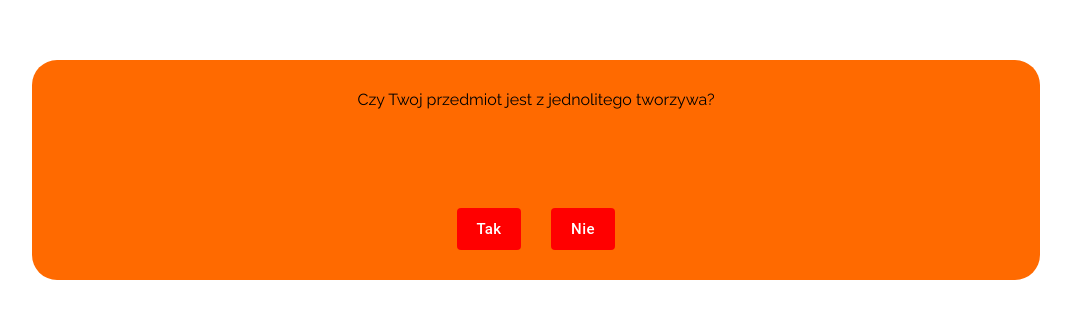
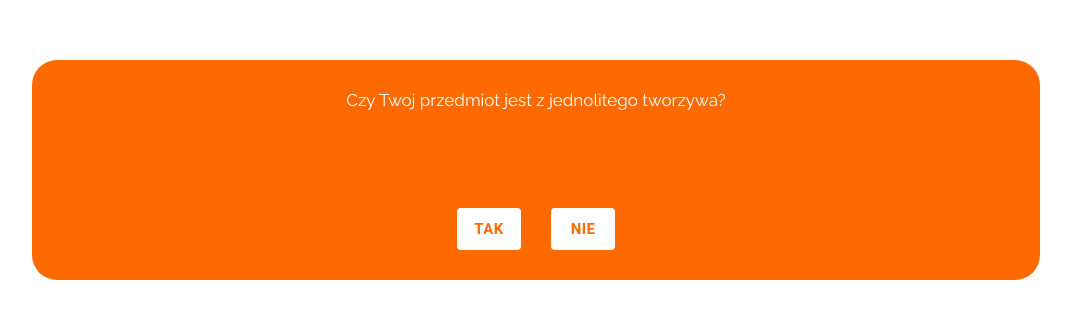
Before and after one commit to HackYeah-FTMS/hackyeah-frontend, a React (Create React App) app: page /questions in a window 1280 px wide. Shown: the part 238-556 px from the top of the page, without its empty margins (104-1175 px from the left). Built offline with nearby package versions, Linux system fonts and the light colour scheme.

Commit message:
Adjust Questions styling

```diff
--- a/src/pages/QuestionsPage.tsx
+++ b/src/pages/QuestionsPage.tsx
@@ -27,9 +27,29 @@ const QuestionsPage = () => {
       <DefinedHeightBorderBox>
         <Question>{questions[questionNumber]}</Question>
         <ButtonBox>
-          <StyledButton size="large" onClick={nextQuestion}>Tak</StyledButton>
+          <Button
+            style={{
+              background: "white",
+              color: "#ff6a00",
+              fontWeight: "bold",
+            }}
+            size="large"
+            onClick={nextQuestion}
+          >
+            Tak
+          </Button>
           <PaddingDiv />
-          <StyledButton size="large" onClick={nextQuestion}>Nie</StyledButton>
+          <Button
+            style={{
+              background: "white",
+              color: "#ff6a00",
+              fontWeight: "bold",
+            }}
+            size="large"
+            onClick={nextQuestion}
+          >
+            Nie
+          </Button>
         </ButtonBox>
       </DefinedHeightBorderBox>
     </BaseContainer>
@@ -54,16 +74,8 @@ const ButtonBox = styled.div.attrs(() => ({}))`
 
 const Question = styled.div.attrs(() => ({}))`
   text-align: center;
+  color: white;
+  font-size: 17px;
 `;
 
-const StyledButton = withStyles({
-  root: {
-    background: "red",
-    color: "white",
-  },
-  label: {
-    textTransform: "capitalize",
-  },
-})(Button);
-
 export default QuestionsPage;
```
